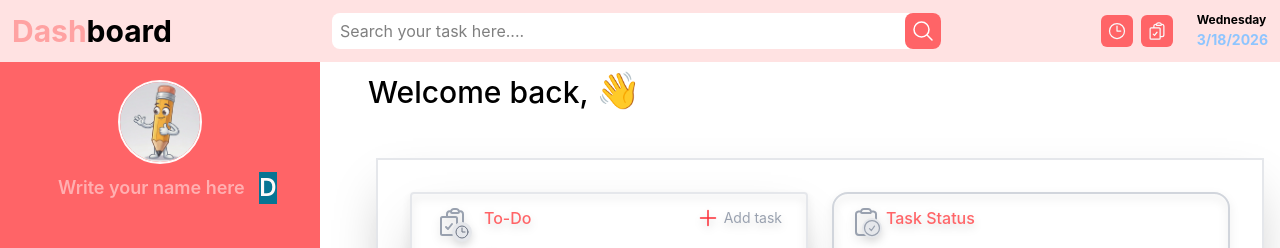
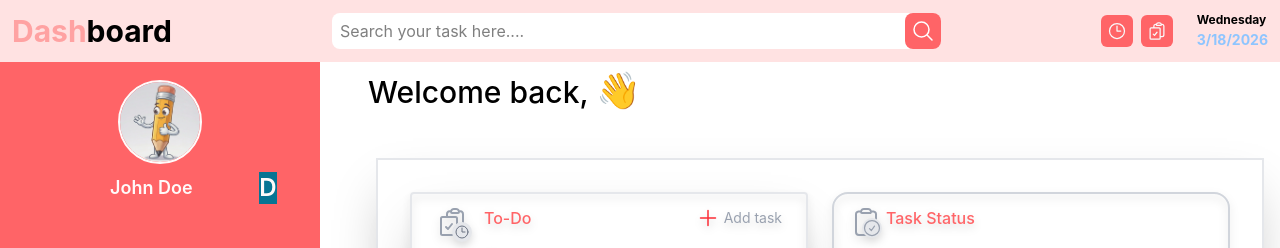
Before and after one commit to karinatuyuc/my-todo-list-React, a React (Vite) app: page / in a window 1280 px wide. Shown: the top 248 px of the page. Built offline with nearby package versions, Linux system fonts and the light colour scheme.

Commit message:
interactive username

```diff
--- a/src/sideMenu.jsx
+++ b/src/sideMenu.jsx
@@ -62,6 +62,8 @@ export default function SideMenu() {
                 lg:text-2xl lg:flex lg:justify-center lg:items-center lg:text-center lg:mt-2">
 
                     <input
+                      type='text'
+                      value="John Doe"
                       placeholder="Write your name here"
                       className="w-52 ml-1 border-b-fuchsia-800 text-lg text-center"
                     />
@@ -101,57 +103,3 @@ export default function SideMenu() {
         </>
     )
 }
-
-/**
-      <div className="z-20 fixed w-full h-screen top-0 menu-side
-           lg:w-10
-           ">
-
-
-            <div className="absolute right-4 top-4 text-xl text-white ">
-                Close
-            </div>
-
-
-            <div className="bg-red-700 flex flex-col justify-center items-center lg:absolute lg:mt-20 lg:w-80 lg:flex lg:justify-center lg:items-center lg:bg-red-400">
-
-
-                <div className="rounded-full mt-4 border-white border-2 lg:mt-0">
-                    <img src={avatar} alt="avatar" className="w-20 h-20 rounded-full"/>
-                </div>
-
-                <span className="text-2xl text-white font-semibold
-                lg:text-2xl lg:flex lg:justify-center lg:items-center lg:text-center lg:m-2">
-                    {userName}
-                </span>
-            </div>
-
-            <div className="bg-red-700 p-8 h-screen lg:bg-red-400 lg:w-80 ">
-                <ol className="space-y-12 lg:space-y-12 lg:mt-52 lg:hover:text-blue-900">
-                    <li className={listStyles}>
-                        <Squares2X2Icon className={iconStyles}/>
-                        Dashboard
-                    </li>
-                    <li className={listStyles}>
-                        <DocumentCheckIcon className={iconStyles}/>
-                        My Task
-                    </li>
-                    <li className={listStyles}>
-                        <ListBulletIcon className={iconStyles}/>
-                        Task Categories
-                    </li>
-                    <li className={listStyles}>
-                        <Cog6ToothIcon className={iconStyles}/>
-                        Settings
-                    </li>
-                    <li className={listStyles}>
-                        <ExclamationCircleIcon className={iconStyles}/>
-                        About
-                    </li>
-                    <li className={listStyles}>
-                        <QuestionMarkCircleIcon className={iconStyles}/>
-                        Help
-                    </li>
-                </ol>
-            </div>
-           </div> */
```
